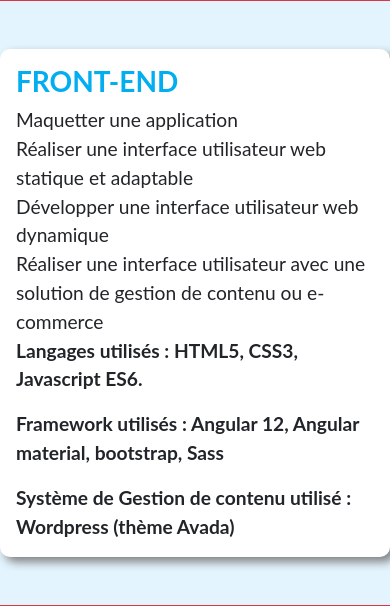
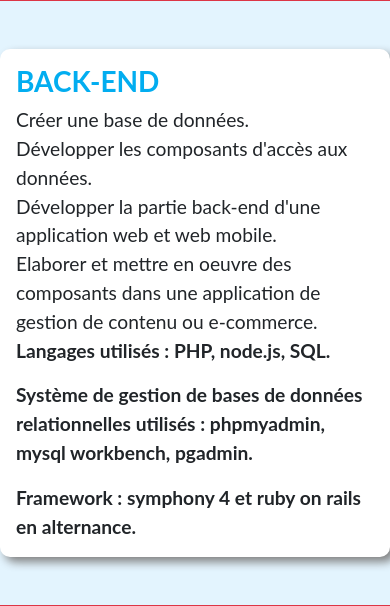
Before and after one commit to laurent-66/lesageduwebV1revision, a PHP site: template templates/skills.html.twig in a window 390 px wide. Shown: the part 1432-2038 px from the top of the page. Run offline with PHP 8.4, Linux system fonts and the light colour scheme; the template is opened without the code that fills it, so the values that code supplies are empty; some libraries are stand-ins or nearby versions.

Commit message:
21-10-23 15:00  update css

```diff
--- a/public/css/accueil.css
+++ b/public/css/accueil.css
@@ -75,6 +75,13 @@
         justify-content: start;
         align-items: center;
         padding:15px;
+    }
+
+    .container-button-cv {
+        display:flex;
+        flex-direction: column;
+        justify-content: center;
+        align-items: center;
     }
 
     .container-activite h3 {
--- a/public/css/blog.css
+++ b/public/css/blog.css
@@ -1,3 +1,30 @@
 #blog{
     background-color:#E3F4FE;
 }
+
+.container-next-blog
+{
+    display:flex;
+    flex-direction: column;
+    justify-content: start;
+    align-items: center;
+}
+
+.container-next-blog h2 {
+    color: #02ADF0;
+
+    padding: 15px 0px 5px 0px;
+}
+
+.container-about h3 {
+    color: #02ADF0;
+}
+
+/*menu écran inférieur à 768px */
+
+@media screen and (max-width: 767px)
+{
+    .fas.fa-cogs.fa-9x {
+        margin-top: 15px;
+    }
+}
--- a/public/css/header.css
+++ b/public/css/header.css
@@ -69,7 +69,9 @@ display:block;
     color:white;
 }
 
-
+.item.nav-link {
+    padding: 0px 15px;
+}
 
 /*menu écran inférieur à 576px */
 
--- a/public/css/style.css
+++ b/public/css/style.css
@@ -5,6 +5,7 @@
 @import "./about.css";
 @import "./training.css";
 @import "./skills.css";
+@import "./blog.css";
 
 .divider{
     width:10%;
--- a/public/css/training.css
+++ b/public/css/training.css
@@ -21,9 +21,25 @@
 .container-training h5 {
     text-align: center;
 }
-.fa-graduation-cap {
+.fas.fa-user-graduate.fa-3x {
     display:block;
     margin: 0px auto;
+    padding-left: 30px;
     width:100px;
+}
 
+.card-education {
+    width: 80%;
+    margin: 15px auto;
+    border-radius: 10px;
+    box-shadow: 5px 5px 10px grey;
 }
+
+/*menu écran inférieur à 768px */
+
+@media screen and (max-width: 767px)
+{
+    .card-education {
+        width: 100%;
+    }
+}
--- a/templates/about.html.twig
+++ b/templates/about.html.twig
@@ -23,7 +23,7 @@
                 Depuis très longtemps je voulais apprendre à coder, j'ai donc décidé de sauter le pas et faire une reconversion professionnelle en faisant une formation de développeur web.
             </p>
             <h3>Mon objectif professionnel</h3>
-            <p>En alternance en tant que développeur d'application php/symphony, je recherche une entreprise pour terminée ma dernière année de formation.</p>
+            <p>Actuellement alternant sur une formation de développeur d'application php/symphony, je recherche une nouvelle entreprise pour m'accueillir et terminer ma dernière année de formation.</p>
     </div>
 </div>
 {% endblock %}
--- a/templates/skills.html.twig
+++ b/templates/skills.html.twig
@@ -66,52 +66,52 @@
         <div class="row">
             <div class="col-12 col-sm-6 col-md-6 col-lg-6 mx-0 px-0 card-white mt-5">
                 <div class="px-0 mx-3 py-0 my-3">
-                    <h3>FRONT-END</h3>
+                    <h3>BACK-END</h3>
                     <ul>
-                        <li>Maquetter une application</li>
-                        <li>Réaliser une interface utilisateur web statique et adaptable</li>
-                        <li>Développer une interface utilisateur web dynamique</li>
-                        <li>Réaliser une interface utilisateur avec une solution de gestion de contenu ou e-commerce</li>
+                        <li>Créer une base de données.</li>
+                        <li>Développer les composants d'accès aux données.</li>
+                        <li>Développer la partie back-end d'une application web et web mobile.</li>
+                        <li>Elaborer et mettre en oeuvre des composants dans une application de gestion de contenu ou e-commerce.</li>
                     </ul>
-                    <p><strong>Langages utilisés : HTML5, CSS3, Javascript ES6.</strong></p>
-                    <p><strong>Framework utilisés : Angular 12, Angular material, bootstrap, Sass </strong></p>
-                    <p><strong>Système de Gestion de contenu utilisé : Wordpress (thème Avada)</strong></p>
+                    <p><strong>Langages utilisés : PHP, node.js, SQL.</strong></p>
+                    <p><strong>Système de gestion de bases de données relationnelles utilisés : phpmyadmin, mysql workbench, pgadmin.</strong></p>
+                    <p><strong>Framework : symphony 4 et ruby on rails en alternance.</strong></p>
                 </div>
             </div>
             <div class="col-12 col-sm-6 col-md-6 col-lg-6 mx-0 px-0 mt-5">
                 <div class="container mx-0 px-0 border border-danger">
                     <div class="row border border-warning mx-0 px-0">
-                        <div class="item-logolangage col-6 col-sm-6 col-md-4 px-0" style="width:100px; height:150px;">
-                            <div class="logolangage"><a title="W3C / CC BY (https://creativecommons.org/licenses/by/3.0)" href="https://commons.wikimedia.org/wiki/File:HTML5_logo_and_wordmark.svg"><img width="128" alt="HTML5 logo and wordmark" src="https://upload.wikimedia.org/wikipedia/commons/thumb/6/61/HTML5_logo_and_wordmark.svg/128px-HTML5_logo_and_wordmark.svg.png"></a></div>
+                        <div class="item-logolangage col-6 col-sm-6 col-md-4" style="width:100px; height:150px; ">
+                            <div class="logolangage"><a title="Colin Viebrock / CC BY-SA (https://creativecommons.org/licenses/by-sa/4.0)" href="https://commons.wikimedia.org/wiki/File:PHP-logo.svg"><img width="512" alt="PHP-logo" src="https://upload.wikimedia.org/wikipedia/commons/thumb/2/27/PHP-logo.svg/512px-PHP-logo.svg.png"></a></div>
                         </div>
-                        <div class="item-logolangage col-6 col-sm-6 col-md-4 px-0" style="width:100px; height:150px;">
-                            <div class="logolangage"><a title="Rudloff / CC BY (https://creativecommons.org/licenses/by/3.0)" href="https://commons.wikimedia.org/wiki/File:CSS3_logo_and_wordmark.svg"><img width="90" alt="CSS3 logo and wordmark" src="https://upload.wikimedia.org/wikipedia/commons/thumb/d/d5/CSS3_logo_and_wordmark.svg/128px-CSS3_logo_and_wordmark.svg.png"></a></div>
+                        <div class="item-logolangage col-6 col-sm-6 col-md-4" style="width:100px; height:150px; ">
+                            <div class="logolangage"><a title="node.js authors / Public domain" href="https://commons.wikimedia.org/wiki/File:Node.js_logo.svg"><img width="512" alt="Node.js logo" src="https://upload.wikimedia.org/wikipedia/commons/thumb/d/d9/Node.js_logo.svg/512px-Node.js_logo.svg.png"></a></div>
                         </div>
-                        <div class="item-logolangage col-12 col-sm-12 col-md-4 px-0" style="width:150px; height:150px;">
-                            <div class="logolangage"><a title="Chris Williams / Public domain" href="https://commons.wikimedia.org/wiki/File:Unofficial_JavaScript_logo_2.svg"><img width="90" alt="Unofficial JavaScript logo 2" src="https://upload.wikimedia.org/wikipedia/commons/thumb/9/99/Unofficial_JavaScript_logo_2.svg/128px-Unofficial_JavaScript_logo_2.svg.png"></a></div>
+                        <div class="item-logolangage col-12 col-sm-12 col-md-4" style="width:150px; height:150px;">
+                            <div class="logolangage"><span style="font-family:'Arial', sans-serif; font-size:3rem;font-weight:bold;">SQL</span></div>
                         </div>
                     </div>
                     <div class="row border border-warning mx-0 px-0">
-                        <div class="item-logolangage col-6 col-sm-6 col-md-4 px-0" style="width:100px; height:150px;">
-                            <div class="item-logolangage"><a title="Bootstrap / Public domain" href="https://commons.wikimedia.org/wiki/File:Bootstrap_logo.svg"><img width="90" alt="Bootstrap logo" src="https://upload.wikimedia.org/wikipedia/commons/thumb/b/b2/Bootstrap_logo.svg/128px-Bootstrap_logo.svg.png"></a></div>
+                        <div class="item-logolangage col-6 col-sm-6 col-md-6" style="width:150px; height:150px;">
+                            <div class="logolangage"><img src="./images/PhpMyAdmin_logo.png"/></div>
                         </div>
-                        <div class="item-logolangage col-6 col-sm-6 col-md-4 px-0" style="width:100px; height:150px;">
-                            <div class="item-logolangage"><a title="Facebook / Public domain" href="https://commons.wikimedia.org/wiki/File:React-icon.svg"><img width="128" alt="React-icon" src="https://upload.wikimedia.org/wikipedia/commons/thumb/a/a7/React-icon.svg/128px-React-icon.svg.png"></a></div>
-                        </div>
-                        <div class="item-logolangage col-12 col-sm-12 col-md-4 px-0" style="width:150px; height:150px;">
-                            <div class="item-logolangage"><a title="WordPress / GPL (http://www.gnu.org/licenses/gpl.html)" href="https://commons.wikimedia.org/wiki/File:Wordpress-Logo.svg"><img width="90" alt="Wordpress-Logo" src="https://upload.wikimedia.org/wikipedia/commons/thumb/0/09/Wordpress-Logo.svg/256px-Wordpress-Logo.svg.png"></a></div>
+                        <div class="item-logolangage col-6 col-sm-6 col-md-6" style="width:150px; height:150px;">
+                            <div class="logolangage"><span id="texte_mysql"style="color:#00618a">My</span><span id="texte_mysql"style="color:#e48e00">SQL</span></a></div>
                         </div>
                     </div>
                     <div class="block_copyright row mx-3">
                         <div class="container mt-3">
-                            <div class="row credit-licence-logo">
+                            <div class="credit-licence-logo">
                                 <p>Attribution licences logos : </p>
                             </div>
-                            <div class="row credit-licence-logo">
-                                <p>W3C / CC BY (https://creativecommons.org/licenses/by/3.0)</p>
+                            <div class="credit-licence-logo">
+                                <p>Colin Viebrock / CC BY-SA (https://creativecommons.org/licenses/by-sa/4.0)</p>
                             </div>
-                            <div class="row credit-licence-logo">
-                                <p>Rudloff / CC BY (https://creativecommons.org/licenses/by/3.0)</p>
+                            <div class="credit-licence-logo">
+                                <p>The phpMyAdmin Project / CC BY-SA (https://creativecommons.org/licenses/by-sa/3.0)</p>
+                            </div>
+                            <div class="credit-licence-logo">
+                                <p>Official screenshot as published on MySQL.com [GPL (http://www.gnu.org/licenses/gpl.html) or GPL (http://www.gnu.org/licenses/gpl.html)]</p>
                             </div>
                         </div>
                     </div>
--- a/templates/template.html.twig
+++ b/templates/template.html.twig
@@ -69,11 +69,8 @@
                         </div>
 
                         <div id="block_linkedin" class="col-12 col-sm-12 col-md-4 my-2 px-0">
-                            <div id="logo_linkedin"><a href="https://github.com/laurent-66/my_first_blog_php" target="_blank"><img src="/images/GitHub-Mark-Light-64px.png"/></a></div>
+                            <div id="logo_linkedin"><a href="https://github.com/laurent-66/lesageduwebV1revision" target="_blank"><img src="/images/GitHub-Mark-Light-64px.png"/></a></div>
                         </div>
-                    </div>
-                    <div class="row m-0 px-0 py-3" id="mail">
-                        <p>laurent.lesage51@gmail.com</p>
                     </div>
                 </div>
             </footer>
```
Also changed, not shown: templates/blog.html.twig (+7 -2 lines), templates/home.html.twig (+7 -9 lines), templates/training.html.twig (+23 -14 lines), 6 other files.
